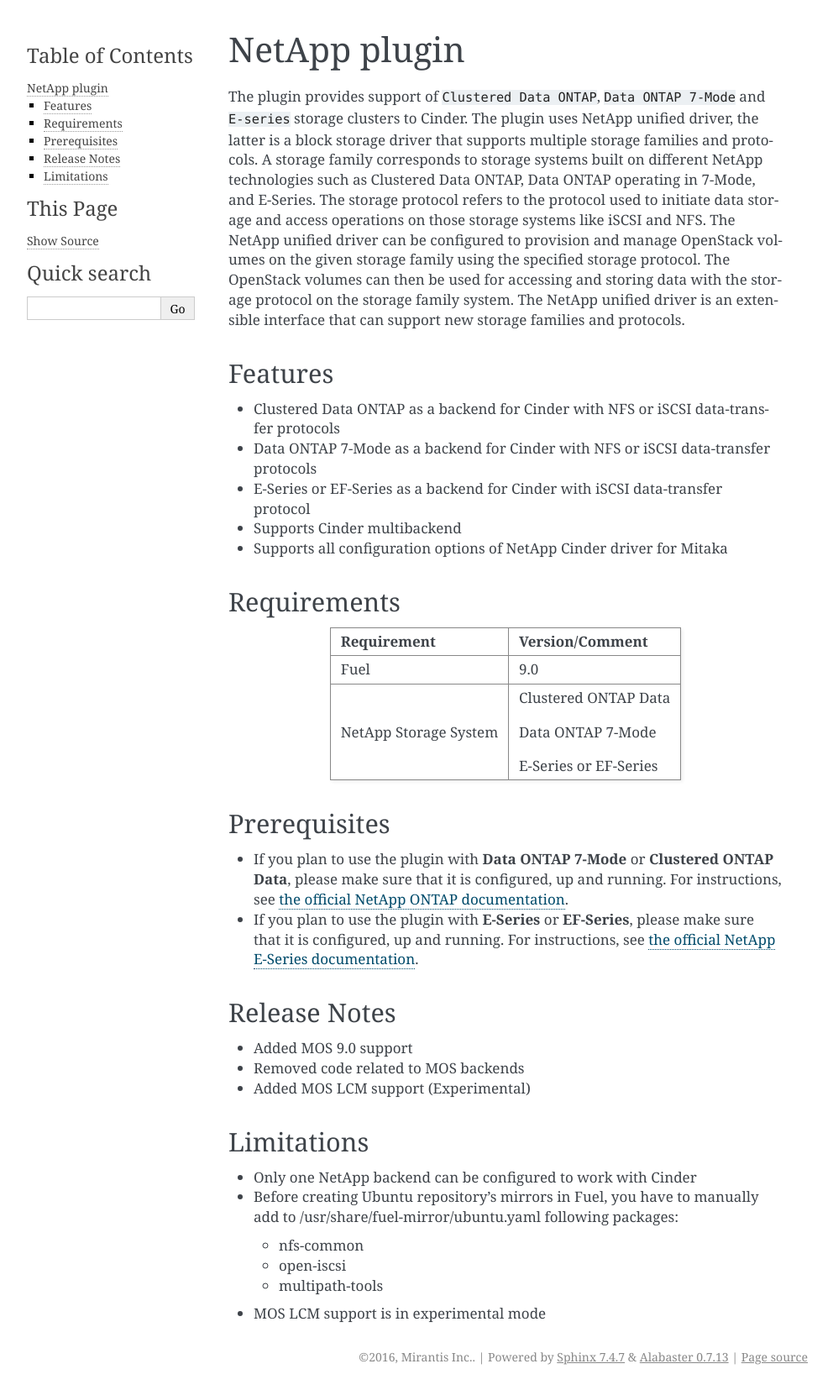
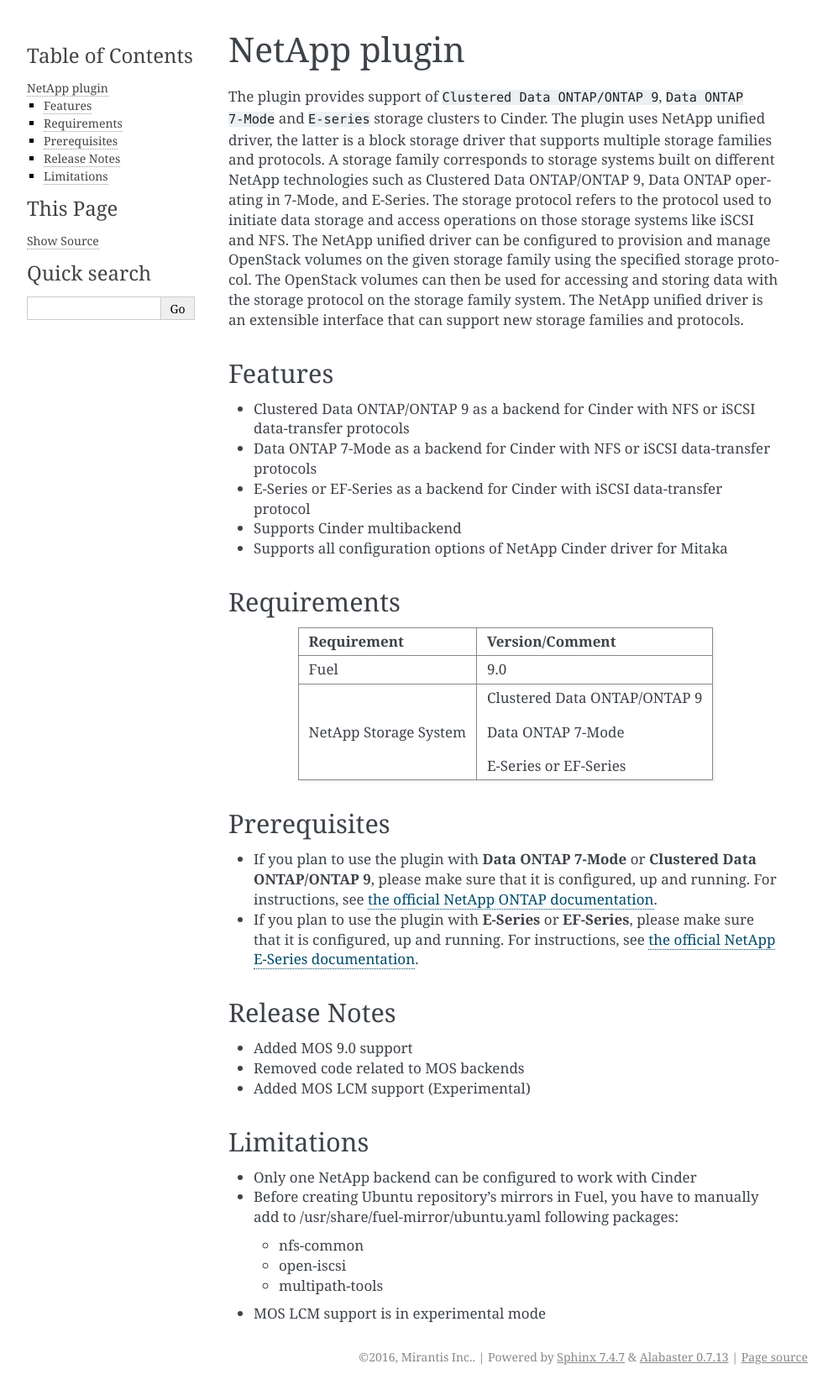
Before and after one commit to openstack-archive/fuel-plugin-cinder-netapp, a Sphinx documentation site: the page built from doc/source/description.rst, in a window 1280 px wide. Shown: the whole page at 84% size, without its empty margins (148-1140 px from the left). Built offline with Sphinx 7.4.7, drawn with Linux system fonts in a browser that asks for light colours.

Commit message:
DOCS: Added ONTAP 9 mentions
- Replace all "Clustered Data ONTAP" with
  "Clustered Data ONTAP/ONTAP 9"
- Update screenshots

Change-Id: Ic32ed1c0cf77dfd26503500b6ef1743a1def52b8

```diff
--- a/doc/source/description.rst
+++ b/doc/source/description.rst
@@ -2,11 +2,11 @@
 NetApp plugin
 =============
 
-The plugin provides support of ``Clustered Data ONTAP``, ``Data ONTAP 7-Mode`` and ``E-series`` storage clusters to Cinder.
+The plugin provides support of ``Clustered Data ONTAP/ONTAP 9``, ``Data ONTAP 7-Mode`` and ``E-series`` storage clusters to Cinder.
 The plugin uses NetApp unified driver, the latter is a
 block storage driver that supports multiple storage families and protocols.
 A storage family corresponds to storage systems built on different NetApp technologies
-such as Clustered Data ONTAP, Data ONTAP operating in 7-Mode,
+such as Clustered Data ONTAP/ONTAP 9, Data ONTAP operating in 7-Mode,
 and E-Series.
 The storage protocol refers to the protocol used to initiate data
 storage and access operations on those storage systems like iSCSI and NFS.
@@ -19,7 +19,7 @@
 
 Features
 --------
-* Clustered Data ONTAP as a backend for Cinder with NFS or iSCSI data-transfer protocols
+* Clustered Data ONTAP/ONTAP 9 as a backend for Cinder with NFS or iSCSI data-transfer protocols
 * Data ONTAP 7-Mode as a backend for Cinder with NFS or iSCSI data-transfer protocols
 * E-Series or EF-Series as a backend for Cinder with iSCSI data-transfer protocol
 * Supports Cinder multibackend
@@ -32,7 +32,7 @@
 Requirement             Version/Comment
 ======================= =================================
 Fuel                    9.0
-NetApp Storage System   Clustered ONTAP Data
+NetApp Storage System   Clustered Data ONTAP/ONTAP 9
 
                         Data ONTAP 7-Mode
 
@@ -42,7 +42,7 @@
 
 Prerequisites
 -------------
-* If you plan to use the plugin with **Data ONTAP 7-Mode** or **Clustered ONTAP Data**, please make sure
+* If you plan to use the plugin with **Data ONTAP 7-Mode** or **Clustered Data ONTAP/ONTAP 9**, please make sure
   that it is configured, up and running. For instructions, see `the official NetApp ONTAP documentation`_.
 
 
--- a/doc/source/guide.rst
+++ b/doc/source/guide.rst
@@ -20,7 +20,7 @@
 
 #. Choose storage family and storage protocol. Several options are available. For details consult `Cinder NetApp driver configuration`_.
 
-   - If you plan to use Clustered Data mode through NFS, click **Clustered Data ONTAP**
+   - If you plan to use Clustered Data mode through NFS, click **Clustered Data ONTAP/ONTAP 9**
      radio button and select *NFS* option in **NetApp Storage Protocol**.
      You should also choose NetApp transport type (http or https).
 
@@ -36,7 +36,7 @@
      .. image:: images/cmode_nfs.png
         :width: 100%
 
-   - If you plan to use Clustered Data mode through iSCSI, click **Clustered Data ONTAP**
+   - If you plan to use Clustered Data mode through iSCSI, click **Clustered Data ONTAP/ONTAP 9**
      radiobutton and select *iSCSI* option in **NetApp Storage Protocol**.
      You should also choose NetApp transport type (http or https).
 
```
Also changed, not shown: README.md (+1 -1 lines), doc/source/images/7mode_iscsi.png, doc/source/images/7mode_nfs.png, doc/source/images/cmode_iscsi.png, doc/source/images/cmode_nfs.png, doc/source/images/eseries.png.
